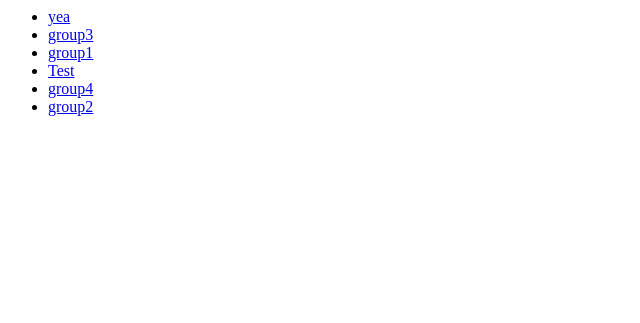
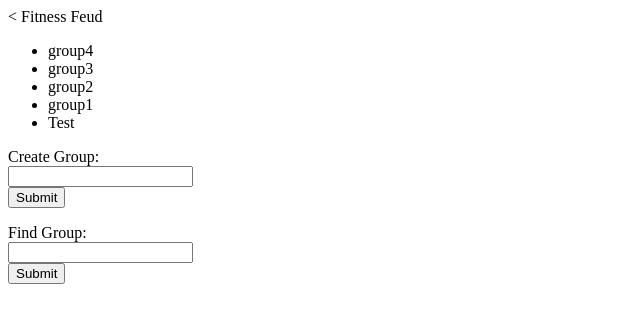
Before and after one commit to ajnye/FitnessFeud, a Django app: page /polls/ in a window 1280 px wide. Shown: the top 323 px of the page, without its empty margins (0-640 px from the left). Run offline with Django 4.2, Linux system fonts and the light colour scheme; data comes from the database, SQL or seed files in the repository; both versions use the stored data as it was after the commit.

Commit message:
Search for Group added

```diff
--- a/polls/templates/polls/homepage.html
+++ b/polls/templates/polls/homepage.html
@@ -21,8 +21,8 @@
         </ul>
         <form action="", method="post">
             {% csrf_token %}
-            <label for="fname">Group name:</label><br>
-            <input type="text" id="fname" name="fname" value="John"><br>
+            <label for="fname">Create Group:</label><br>
+            <input type="text" id="fname" name="fname" value=""><br>
             <input type="submit" value="Submit">
 
             {% if fname in group_list %}
@@ -30,6 +30,12 @@
             {% endif %}
         </form>
 
+        <form action="", method="post">
+            {% csrf_token %}
+            <label for="gname">Find Group:</label><br>
+            <input type="text" id="gname" name="gname" value=""><br>
+            <input type="submit" value="Submit">
+        </form>
         <script src="" async defer></script>
     </body>
 </html>
--- a/polls/urls.py
+++ b/polls/urls.py
@@ -5,7 +5,7 @@
 app_name = 'polls'
 urlpatterns = [
     # ex: /polls/
-    path('', views.index, name='index'),
+    path('', views.groups, name='index'),
     # ex: /polls/5/
     path('<int:question_id>/', views.detail, name='detail'),
     # ex: /polls/5/results/
@@ -17,7 +17,8 @@
 
     # path(r'^submit/$', views.submit),
 
-    # Dylan
+    # home
     path('home', views.groups, name='home'),
+    # group details
     path('group/<int:group_id>/', views.group_detail, name='group_detail'),
 ]
--- a/polls/views.py
+++ b/polls/views.py
@@ -1,4 +1,4 @@
-from django.shortcuts import render, get_object_or_404
+from django.shortcuts import render, get_object_or_404, redirect
 
 from .models import Question
 from .models import Group
@@ -7,20 +7,34 @@
 from django.http import HttpResponse, Http404
 from django.template import loader
 
-#Dylan
-def groups(request, question_id):
+import sqlite3
+
+def groups(request):
+    print(request.method)
     if request.method == 'POST':
-        name_input = request.POST.get('fname')
-        #create group in SQL
-        group = Group(group_name = name_input)
-        group.save()
+        if request.POST.get('fname') != None:
+            name_input = request.POST.get('fname')
+            #create group in SQL
+            group = Group(group_name = name_input)
+            group.save()
 
-        search_results = name_input
-        question = get_object_or_404(Question, pk=question_id)
-        context = { 'search_results': search_results, 'question' : question, 'question_id' : question_id }
-
-        return render(request, 'polls/submit.html', context)
-
+            conn = sqlite3.connect('db.sqlite3')
+            cursor = conn.cursor()
+            sqlcommand = 'SELECT id FROM polls_group WHERE id = ' + str(group.id)
+            cursor.execute(sqlcommand)
+            reslist = cursor.fetchall()
+            result = str(reslist[0])
+        else:
+            group_id = request.POST.get('gname')
+            conn = sqlite3.connect('db.sqlite3')
+            cursor = conn.cursor()
+            sqlcommand = 'SELECT id FROM polls_group WHERE group_name = \'' + str(group_id) + '\''
+            print(sqlcommand)
+            cursor.execute(sqlcommand)
+            reslist = cursor.fetchall()
+            result = str(reslist[0])
+            print(result)
+        return redirect('group/' + result[1:len(result)-2])
 
     group_list = Group.objects.order_by('-group_name')
     context = {
```
Also changed, not shown: db.sqlite3.
